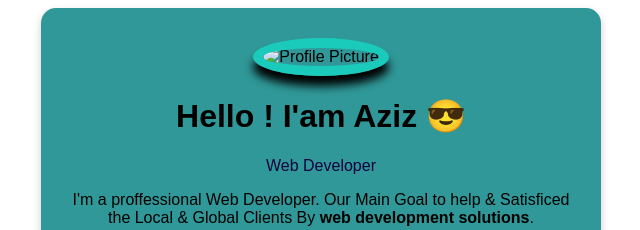
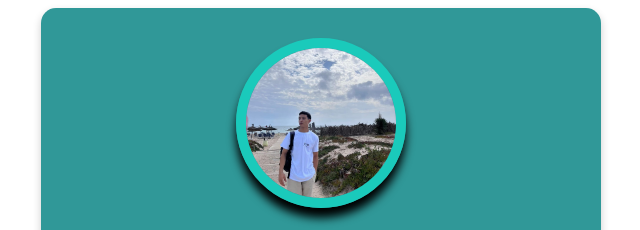
Before and after one commit to BOUKV/My-Profile, a plain HTML site: page index.html in a window 1280 px wide. Shown: the top 230 px of the page, without its empty margins (319-959 px from the left). Drawn offline with Linux system fonts and the light colour scheme.

Commit message:
Update index.html

```diff
--- a/index.html
+++ b/index.html
@@ -10,7 +10,7 @@
 <body>
   <div class="container">
     <div class="profile-card">
-      <img src="file:///C:/Users/aziz.boukabout/Downloads/482345896_2222792618152955_8375889796413486046_n.jpg" alt="Profile Picture" class="profile-pic" />
+      <img src="profilepic.jpg" alt="Profile Picture" class="profile-pic" />
       <h1>Hello ! I'am Aziz 😎</h1>
       <p class="title">Web Developer</p>
       <p>I'm a proffessional Web Developer. Our Main Goal to help & Satisficed the Local & Global Clients By <strong>web development solutions</strong>.</p>
```
